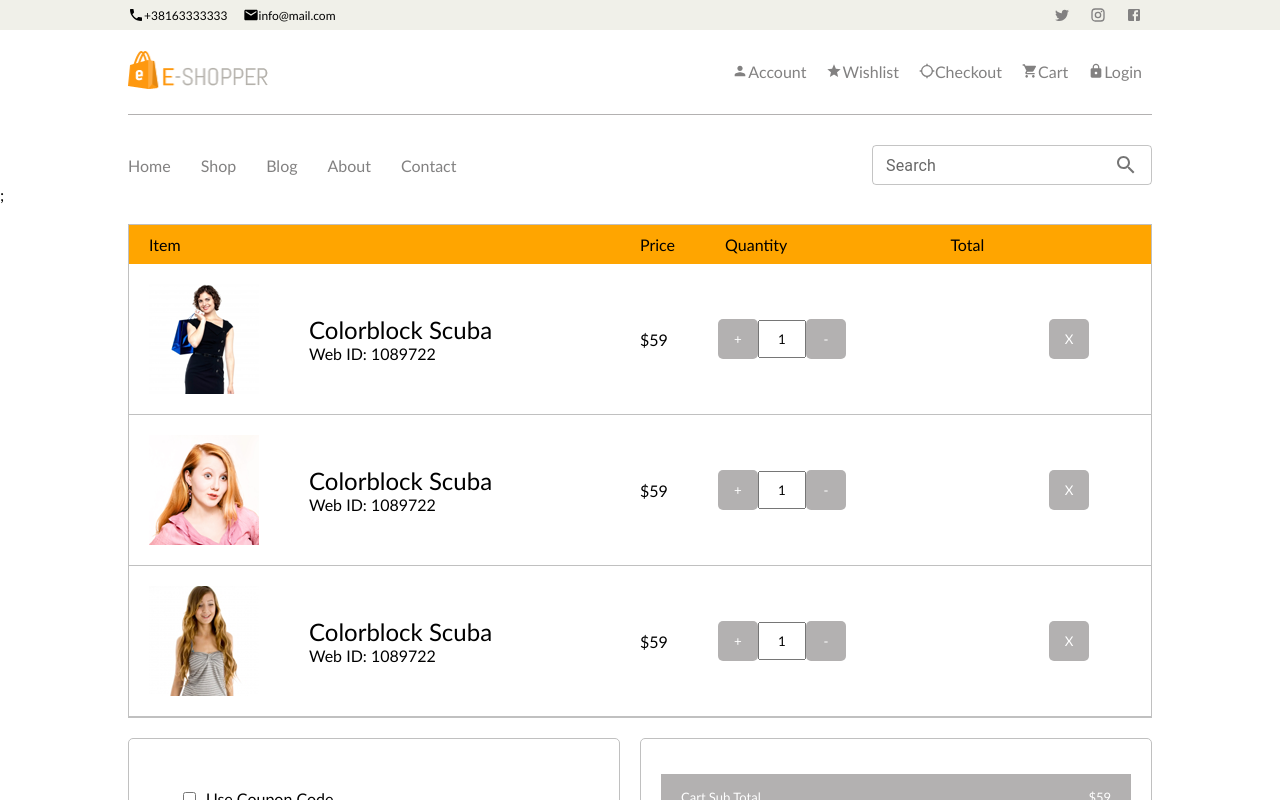
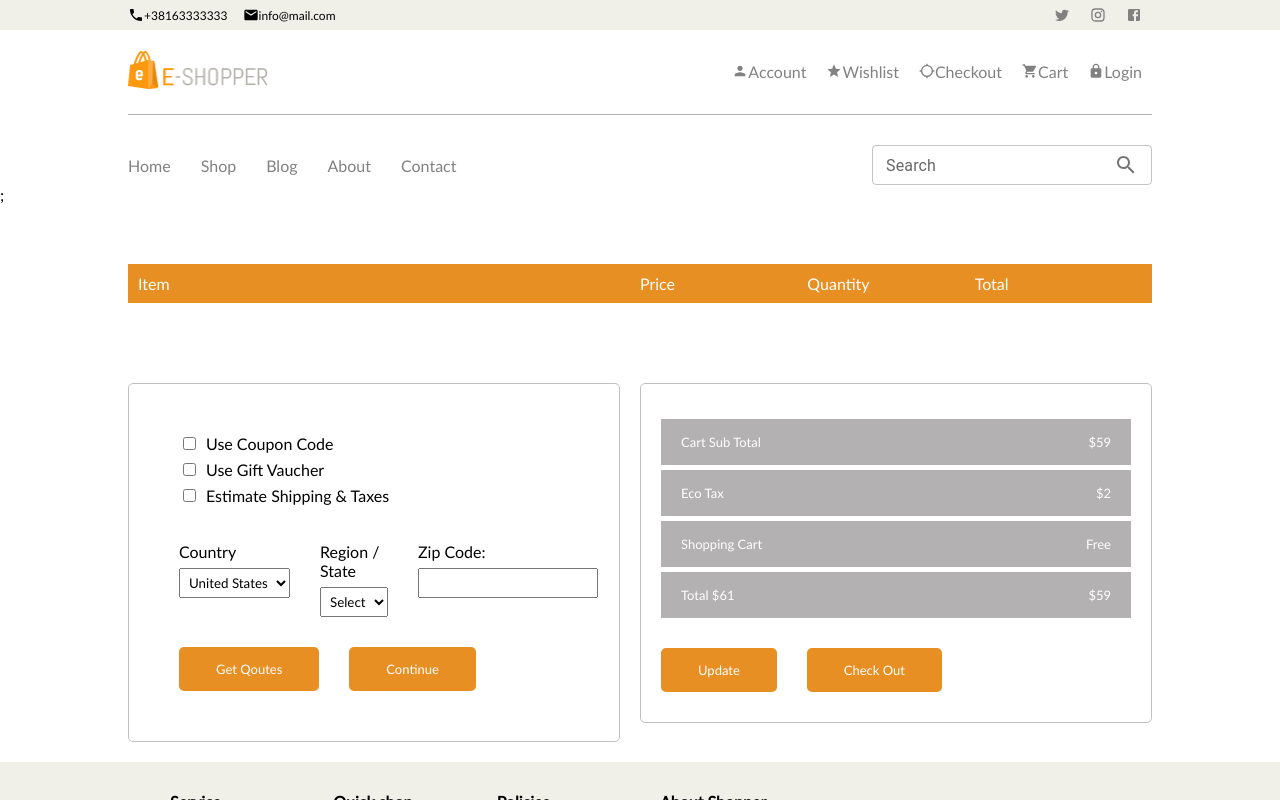
Before and after one commit to kemalkujovic/nitshop, a React (Create React App) app: page /cart in a window 1280 px wide. Shown: the top 800 px of the page. Built offline with nearby package versions, Linux system fonts and the light colour scheme.

Commit message:
useContext and implemented

```diff
--- a/src/Templates/ArticleCard/ArticleCard.jsx
+++ b/src/Templates/ArticleCard/ArticleCard.jsx
@@ -6,7 +6,7 @@ import PrimaryButton from "../../components/PrimeryButton/PrimeryButton";
 import { colors, fontSize, fontWeight } from "../../util/theme";
 import ShoppingCartOutlined from "@mui/icons-material/ShoppingCartOutlined";
 // shop cart napraviti tacno
-const ArticleCard = ({ title, description, image, price, onShowMore }) => {
+const ArticleCard = ({ title, description, image, price, onClickButton }) => {
   const styles = {
     imageContainer: {
       width: "100%",
@@ -60,8 +60,8 @@ const ArticleCard = ({ title, description, image, price, onShowMore }) => {
       </SimplifiedDiv>
       <SimplifiedDiv style={styles.buttonHolder}>
         <PrimaryButton
+          onClick={() => onClickButton({ image, price, title, qty: 1 })}
           primary
-          onClick={onShowMore}
           borderRadius="3px"
           padding="10px"
         >
--- a/src/Templates/ArticlesHomePage/ArticlesHomePage.jsx
+++ b/src/Templates/ArticlesHomePage/ArticlesHomePage.jsx
@@ -1,10 +1,11 @@
-import React from "react";
+import React, { useContext } from "react";
 import ArticleCard from "../ArticleCard/ArticleCard";
 import { Grid } from "@mui/material";
 import SimplifiedDiv from "../../components/SimplifiedDiv/SimplifiedDiv";
 import article1 from "../../assets/images/home/product1.jpg";
 import article2 from "../../assets/images/home/product4.jpg";
 import article3 from "../../assets/images/home/product3.jpg";
+import { CartContext } from "../../context/CartContext";
 const descriptionText =
   "Lorem Ipsum is simply dummy text of the printing and typesetting industry.text of the printing and typesettingtext of the printing and typesettingtext of the printing and typesettingtext of the printing and typesetting";
 
@@ -13,43 +14,44 @@ export const articles = [
     title: "Article 1",
     description: descriptionText,
     image: article1,
-    price: "13$",
+    price: 13,
   },
   {
     title: "Article 2",
     description: descriptionText,
     image: article2,
-    price: "23$",
+    price: 23,
   },
   {
     title: "Article 3",
     description: descriptionText,
     image: article3,
-    price: "13$",
+    price: 14,
   },
   {
     title: "Article 4",
     description: descriptionText,
     image: article1,
-    price: "13$",
+    price: 24,
   },
   {
     title: "Article 5",
     description: descriptionText,
     image: article2,
-    price: "13$",
+    price: 13,
   },
   {
     title: "Article 3",
     description: descriptionText,
     image: article3,
-    price: "13$",
+    price: 13,
   },
 ];
 const ArticlesHomePage = () => {
+  const { setItems, items } = useContext(CartContext);
   return (
     <SimplifiedDiv style={{}}>
-      <Grid container direction="row" spacing={3}>
+      <Grid container item direction="row" spacing={3}>
         {articles.map((article) => {
           return (
             <Grid item lg={4} md={4}>
@@ -58,6 +60,7 @@ const ArticlesHomePage = () => {
                 description={article.description}
                 image={article.image}
                 price={article.price}
+                onClickButton={(value) => setItems((prev) => [...prev, value])}
               />
             </Grid>
           );
--- a/src/Templates/ItemsShop/ItemsProduct.jsx
+++ b/src/Templates/ItemsShop/ItemsProduct.jsx
@@ -1,186 +1,136 @@
-import React, { useState } from "react";
-import artical1 from "../../assets/images/cart/one.png";
-import artical2 from "../../assets/images/cart/two.png";
-import artical3 from "../../assets/images/cart/three.png";
-import { colors, fontSize } from "../../util/theme";
+import React, { useContext, useState } from "react";
+import { colors, fontSize, fontWeight } from "../../util/theme";
 import SimplifiedDiv from "../../components/SimplifiedDiv/SimplifiedDiv";
 import { Grid } from "@mui/material";
 import Text from "../../components/Text/Text";
-import PrimaryButton from "../../components/PrimeryButton/PrimeryButton";
+import { CartContext } from "../../context/CartContext";
 const ItemsProduct = () => {
-  const [products, setProducts] = useState([
-    {
-      imgSrc: artical1,
-      name: "Colorblock Scuba",
-      productId: "Web ID: 1089722",
-      price: "$59",
-      id: 1,
-      quantity: 1,
+  const styles = {
+    div: {
+      width: "100%",
+      margin: "auto",
+      display: "flex",
+      alignItems: "center",
+      justifyContent: "center",
+      flexDirection: "column",
+      padding: "40px 0px",
     },
-    {
-      imgSrc: artical2,
-      name: "Colorblock Scuba",
-      productId: "Web ID: 1089722",
-      price: "$59",
-      id: 2,
-      quantity: 1,
+    grid: {
+      width: "80%",
+      height: "auto",
+      padding: "10px",
+      color: colors.white,
+      display: "flex",
+      justifyContent: "center",
+      backgroundColor: colors.accentColor,
+      margin: "20px",
     },
-    {
-      imgSrc: artical3,
-      name: "Colorblock Scuba",
-      productId: "Web ID: 1089722",
-      price: "$59",
-      id: 3,
-      quantity: 1,
+    gridWhite: {
+      width: "80%",
+      backgroundColor: colors.white,
+      padding: "5px",
     },
-  ]);
 
-  const handlerIncrament = (productId) => {
-    const updateProducts = products.map((product) => {
-      if (product.id === productId) {
-        return { ...product, quantity: product.quantity + 1 };
-      } else {
-        return product;
-      }
-    });
-    setProducts(updateProducts);
+    textStyle: {
+      color: colors.black,
+    },
+    buttonStyle: {
+      backgroundColor: colors.secondColor,
+      border: 0,
+      padding: "10px",
+      fontWeight: fontWeight.boldPlus,
+      cursor: "pointer",
+    },
+    inputStyle: {
+      width: "23px",
+      padding: "7px",
+    },
   };
-  const handlerDecrement = (productId) => {
-    const updateProducts = products.map((product) => {
-      if (product.id === productId) {
-        return { ...product, quantity: product.quantity - 1 };
-      } else {
-        return product;
-      }
-    });
-    setProducts(updateProducts);
-  };
-  const removeHandler = (productId) => {
-    setProducts((prevItems) =>
-      prevItems.filter((product) => productId !== product.id)
+
+  const { items, setItems } = useContext(CartContext);
+
+  const handleIncrement = (itemId) => {
+    setItems((prevItems) =>
+      prevItems.map((item) =>
+        item.id === itemId ? { ...item, qty: item.qty + 1 } : item
+      )
     );
   };
 
-  const styles = {
-    mainDiv: {
-      display: "flex",
-      flexDirection: "column",
-      border: "1px solid silver",
-      margin: "20px 10%",
-    },
-    divHeader: {
-      display: "flex",
-      backgroundColor: "orange",
-      color: colors.white,
-      padding: "10px 20px",
-    },
-    articleDiv: {
-      display: "flex",
-      padding: "20px 20px",
-      borderBottom: "0.5px solid silver",
-    },
-    priceDiv: {
-      display: "flex",
-      alignItems: "center",
-    },
-    textItems: {
-      marginRight: "50px",
-    },
-    styleButton: {
-      backgroundColor: colors.lightGrayColor,
-      width: "30px",
-      height: "30px",
-      border: "none",
-      justifyContent: "center",
-      color: colors.white,
-    },
-    styleInput: {
-      width: "40px",
-      height: "32px",
-      textAlign: "center",
-    },
+  const handleDecrement = (itemId) => {
+    setItems((prevItems) =>
+      prevItems.map((item) =>
+        item.id === itemId && item.qty > 1
+          ? { ...item, qty: item.qty - 1 }
+          : item
+      )
+    );
+  };
+
+  const handleRemove = (itemId) => {
+    setItems((prevItems) => prevItems.filter((item) => item.id !== itemId));
   };
   return (
-    <SimplifiedDiv style={styles.mainDiv}>
-      <Grid container direction="row" lg={12} style={styles.divHeader}>
-        <Grid lg={6} md={6} item>
-          <Text>Item</Text>
+    <SimplifiedDiv style={styles.div}>
+      <Grid container direction="row" style={styles.grid}>
+        <Grid lg={6}>Item</Grid>
+        <Grid lg={2}>Price</Grid>
+        <Grid lg={2}>Quantity</Grid>
+        <Grid lg={2}>Total</Grid>
+      </Grid>
+      {items?.map((item) => (
+        <Grid key={item.id} container direction="row" style={styles.gridWhite}>
+          <Grid lg={2}>
+            <img src={item.image} alt={item.name} style={{ width: "80px" }} />
+          </Grid>
+          <Grid lg={4}>
+            <Text style={styles.textStyle}>
+              ColorBlock Scuba <br />
+              <span
+                style={{
+                  fontSize: fontSize.optimal,
+                }}
+              >
+                Web ID: 1089772
+              </span>
+            </Text>
+          </Grid>
+          <Grid lg={2}>
+            <Text style={styles.textStyle}>{item.price + "$"}</Text>
+          </Grid>
+          <Grid ite lg={2}>
+            <button
+              style={styles.buttonStyle}
+              onClick={() => handleDecrement(item.id)}
+            >
+              -
+            </button>
+            <input
+              type="number"
+              value={item.qty}
+              style={styles.inputStyle}
+              onChange={() => {}}
+            />
+            <button
+              style={styles.buttonStyle}
+              onClick={() => handleIncrement(item.id)}
+            >
+              +
+            </button>
+          </Grid>
+          <Grid lg={2}>
+            <Text style={styles.textStyle}>
+              {(item.price * item.qty).toFixed(2) + "$"}
+              <button
+                style={styles.buttonStyle}
+                onClick={() => handleRemove(item.id)}
+              >
+                X
+              </button>
+            </Text>
+          </Grid>
         </Grid>
-        <Grid lg={3} md={3} item>
-          <SimplifiedDiv style={styles.priceDiv}>
-            <Text style={styles.textItems}>Price</Text>
-            <Text style={styles.textItems}>Quantity</Text>
-          </SimplifiedDiv>
-        </Grid>
-        <Grid lg={2} md={3} item>
-          <Text textAlign="center">Total</Text>
-        </Grid>
-      </Grid>
-      <Grid container lg={12} item direction="column">
-        {products.map((data) => {
-          return (
-            <Grid
-              style={styles.articleDiv}
-              key={data.id}
-              container
-              item
-              direction="row"
-              lg={12}
-            >
-              <Grid lg={6} md={6} alignItems="center" container item>
-                <img style={styles.textItems} src={data.imgSrc} />
-                <SimplifiedDiv>
-                  <Text fontSize={fontSize.large}>{data.name}</Text>
-                  <Text fontSize={fontSize.normal}>{data.productId}</Text>
-                </SimplifiedDiv>
-              </Grid>
-              <Grid
-                lg={3}
-                md={3}
-                item
-                container
-                direction="row"
-                alignItems="center"
-              >
-                <Text style={styles.textItems}>{data.price}</Text>
-                <PrimaryButton
-                  onClick={() => handlerIncrament(data.id)}
-                  style={styles.styleButton}
-                >
-                  +
-                </PrimaryButton>
-                <input style={styles.styleInput} value={data.quantity} />
-                <PrimaryButton
-                  style={styles.styleButton}
-                  onClick={() => handlerDecrement(data.id)}
-                >
-                  -
-                </PrimaryButton>
-              </Grid>
-              <Grid
-                lg={2}
-                md={2}
-                item
-                display="flex"
-                alignItems="center"
-                justifyContent="center"
-              >
-                <Text color={colors.accentColor} textAlign="center">
-                  {data.total}
-                </Text>
-              </Grid>
-              <Grid display="flex" item alignItems="center">
-                <PrimaryButton
-                  onClick={() => removeHandler(data.id)}
-                  style={styles.styleButton}
-                >
-                  X
-                </PrimaryButton>
-              </Grid>
-            </Grid>
-          );
-        })}
-      </Grid>
+      ))}
     </SimplifiedDiv>
   );
 };
--- a/src/context/CartContext.jsx
+++ b/src/context/CartContext.jsx
@@ -1,9 +1,12 @@
-import React, { createContext, useState } from "react";
+import React, { useState, createContext } from "react";
 
-export const CartContext = createContext();
+export const CartContext = createContext({
+  items: [],
+  setItems: () => [],
+});
 
 const CartContextProvider = ({ children }) => {
-  const [items, setItems] = useState({});
+  const [items, setItems] = useState([]);
 
   const values = {
     items,
```
Also changed, not shown: src/App.jsx (+5 -3 lines).
